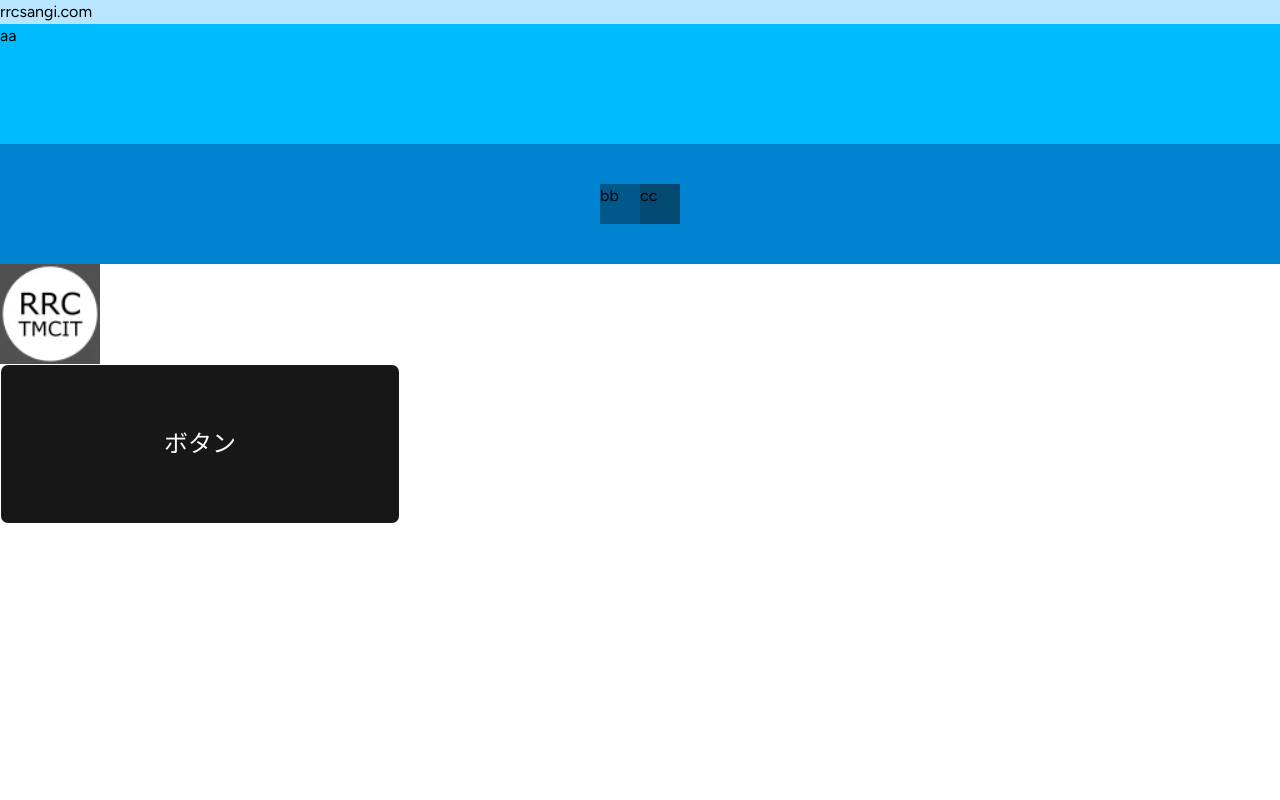
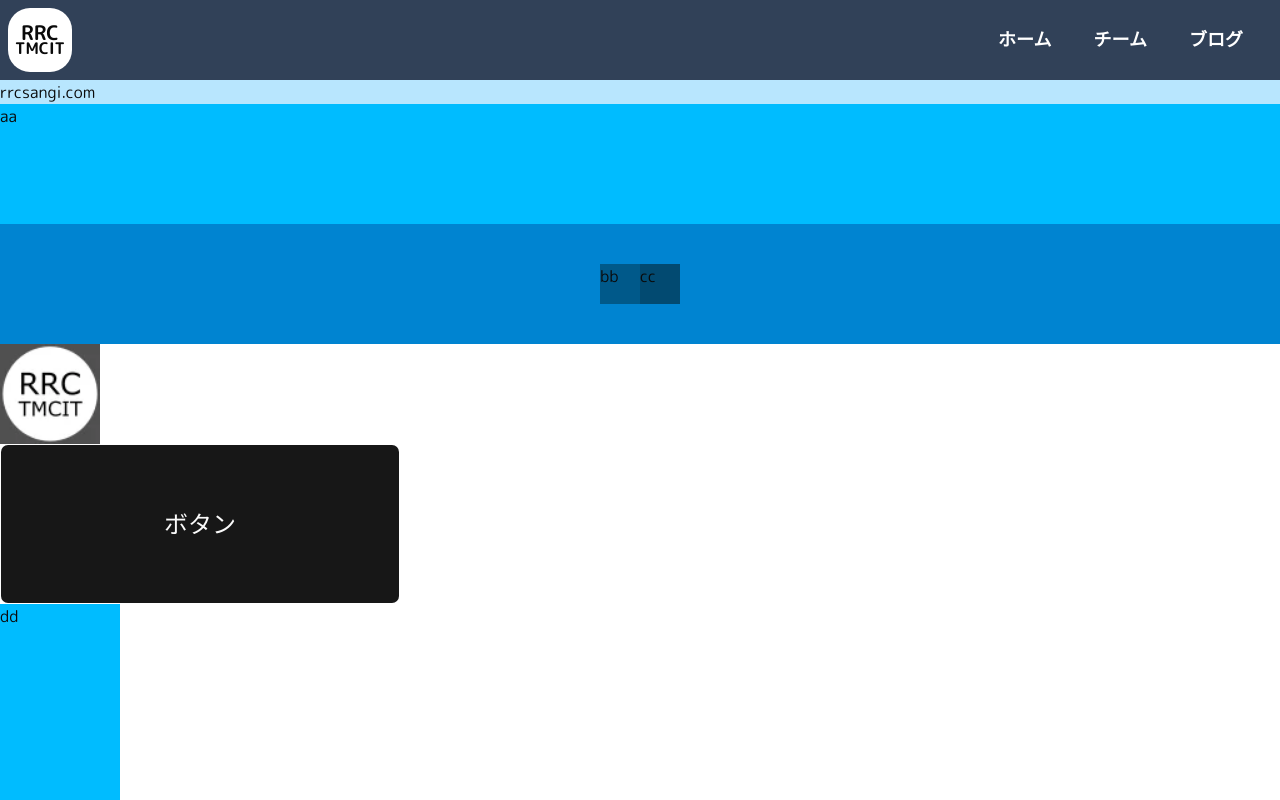
Before and after one commit to ohirugoha-n/rrc-web, a Next.js app: page /root in a window 1280 px wide. Shown: the top 800 px of the page. Built offline with nearby package versions, Linux system fonts and the light colour scheme.

Commit message:
root ヘッダメニュー追加 (#8)
* header

* 遷移にuseRouterを使う

* チーム、ブログのページを作る

* ボタン透明

* フォントが適用されるように

* アイコンボタン修正

* router つかわないのでけす

* 小さいとき、ホーム消す

```diff
--- a/src/app/globals.css
+++ b/src/app/globals.css
@@ -6,12 +6,8 @@
 
 @theme inline {
   --color-background: var(--background);
-  --color-foreground: var(--foreqground);
-  --font-sans: var(--font-mplus-rounded);
-  /* --font-sans: var(--font-geist-sans);
-  --font-mono: var(--font-geist-mono); */
+  --color-foreground: var(--foreground);
   --font-heading: var(--font-sans);
-  --font-sans: var(--font-sans);
   --color-sidebar-ring: var(--sidebar-ring);
   --color-sidebar-border: var(--sidebar-border);
   --color-sidebar-accent-foreground: var(--sidebar-accent-foreground);
--- a/src/app/layout.tsx
+++ b/src/app/layout.tsx
@@ -1,15 +1,13 @@
-import { M_PLUS_Rounded_1c, Figtree } from 'next/font/google';
+import { M_PLUS_Rounded_1c } from 'next/font/google';
 
 import type { Metadata } from 'next';
 
 import './globals.css';
 import { cn } from '@/lib/utils';
 
-const figtree = Figtree({ subsets: ['latin'], variable: '--font-sans' });
-
 const mPlusRounded = M_PLUS_Rounded_1c({
   weight: ['400', '700'], // 必要な太さだけ指定
-  variable: '--font-mplus-rounded',
+  variable: '--font-sans',
   subsets: ['latin'],
   display: 'swap',
 });
@@ -32,7 +30,6 @@ const RootLayout = ({ children }: props) => {
         'antialiased',
         mPlusRounded.variable,
         'font-sans',
-        figtree.variable,
       )}
       lang='ja'
     >
--- /dev/null
+++ b/src/app/root/blogs/page.tsx
@@ -0,0 +1,9 @@
+const Page = () => {
+  return (
+    <div>
+      <p className='bg-lime-300 text-2xl'>blogs page</p>
+    </div>
+  );
+};
+
+export default Page;
--- a/src/app/root/layout.tsx
+++ b/src/app/root/layout.tsx
@@ -1,8 +1,15 @@
 import type { Metadata } from 'next';
+
+import { Header } from '@/components/root/header';
 
 type props = { children: React.ReactNode };
 const RootLayout = ({ children }: props) => {
-  return <div>{children}</div>;
+  return (
+    <div>
+      <Header />
+      {children}
+    </div>
+  );
 };
 export default RootLayout;
 
--- a/src/app/root/page.tsx
+++ b/src/app/root/page.tsx
@@ -13,6 +13,7 @@ const Page = () => {
       </div>
       <Image alt='img' height='100' src='/root/img.webp' width='100' />
       <Button className='h-40 w-100 rounded-md text-2xl'>ボタン</Button>
+      <div className='h-150 w-30 bg-sky-400'>dd</div>
     </div>
   );
 };
--- /dev/null
+++ b/src/app/root/teams/page.tsx
@@ -0,0 +1,9 @@
+const Page = () => {
+  return (
+    <div>
+      <p className='bg-lime-300 text-2xl'>teams page</p>
+    </div>
+  );
+};
+
+export default Page;
--- /dev/null
+++ b/src/components/root/header.tsx
@@ -0,0 +1,42 @@
+'use client';
+
+import Link from 'next/link';
+
+import { buttonVariants } from '@/components/ui/button';
+import { cn } from '@/lib/utils';
+
+export const Header = () => {
+  const menu_items: { name: string; href: string }[] = [
+    { name: 'ホーム', href: '/' },
+    { name: 'チーム', href: '/teams' },
+    { name: 'ブログ', href: '/blogs' },
+  ];
+  return (
+    <header className='space-between sticky top-0 flex h-20 w-screen flex-row items-center justify-between bg-slate-700 px-2'>
+      <Link
+        className='flex h-16 w-16 flex-col items-center justify-center rounded-3xl bg-white pb-3 leading-1'
+        href='/'
+      >
+        <p className='font-bold text-xl'>RRC</p>
+        <p className='font-bold text-md'>TMCIT</p>
+      </Link>
+      <div className='flex flex-row space-x-4 pr-4'>
+        {menu_items.map((item) => (
+          <Link
+            className={cn(
+              buttonVariants(),
+              item.name === 'ホーム' && 'hidden sm:inline-flex',
+              'bg-transparent',
+              'h-12 rounded-md hover:scale-105 hover:bg-slate-500',
+              'font-bold text-lg text-white',
+            )}
+            href={item.href}
+            key={item.name}
+          >
+            {item.name}
+          </Link>
+        ))}
+      </div>
+    </header>
+  );
+};
```
